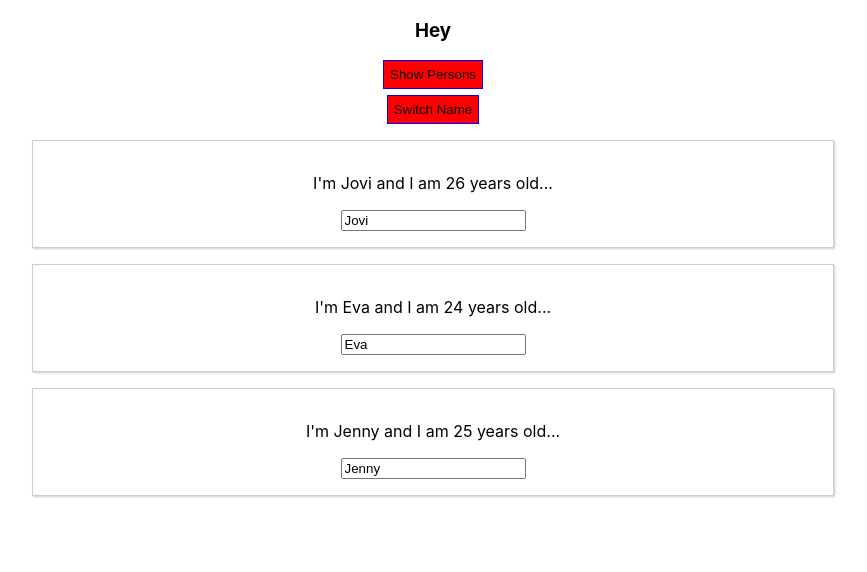
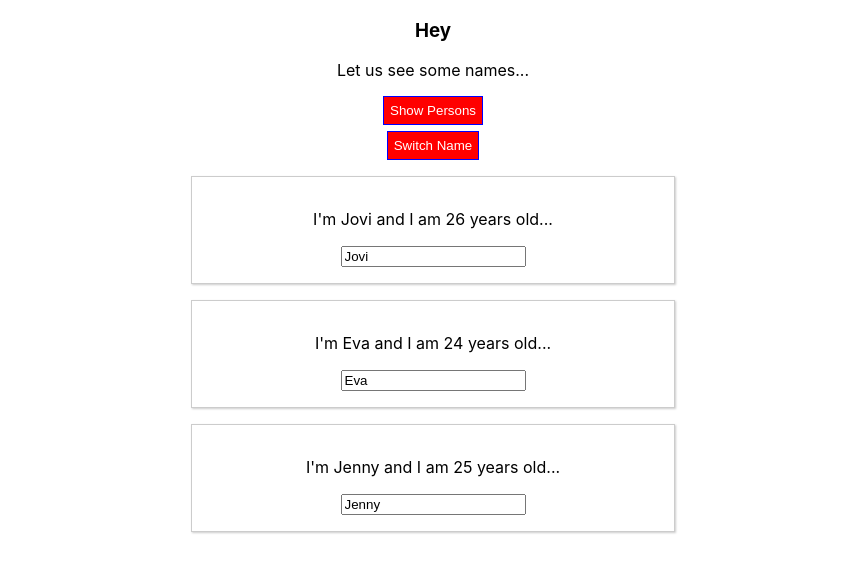
Before and after one commit to rollschild/react, a React (Create React App) app: page / in a window 1280 px wide. Shown: the top 572 px of the page, without its empty margins (207-1074 px from the left). Built offline with nearby package versions, Linux system fonts and the light colour scheme.

Commit message:
styling via Radium

```diff
--- a/package.json
+++ b/package.json
@@ -3,6 +3,7 @@
   "version": "0.1.0",
   "private": true,
   "dependencies": {
+    "radium": "^0.25.1",
     "react": "^16.7.0",
     "react-dom": "^16.7.0",
     "react-scripts": "2.1.3"
--- a/src/App.css
+++ b/src/App.css
@@ -1,3 +1,11 @@
 .App {
   text-align: center;
 }
+
+.red {
+  color: red;
+}
+
+.bold {
+  font-weight: bold;
+}
--- a/src/App.js
+++ b/src/App.js
@@ -1,4 +1,5 @@
 import React, {Component} from 'react';
+import Radium, {StyleRoot} from 'radium';
 import './App.css';
 import Person from './Person/Person';
 /*
@@ -84,13 +85,18 @@
     };
 
     const buttonStyle = {
-      backgroundColor: 'red',
+      backgroundColor: 'green',
+      color: 'white',
       font: 'inconsolata',
       padding: '6px',
       margin: '6px auto',
       border: '1px solid blue',
       cursor: 'pointer',
       display: 'block',
+      ':hover': {
+        backgroundColor: 'lightgreen',
+        color: 'black',
+      },
     };
 
     let persons = null;
@@ -111,12 +117,31 @@
           })}
         </div>
       );
+
+      buttonStyle.backgroundColor = 'red';
+      buttonStyle[':hover'] = {
+        backgroundColor: 'pink',
+        color: 'black',
+      };
     }
 
+    // let classes = ['red', 'bold'].join(' ');
+    const classes = [];
+    if (this.state.persons.length <= 2) {
+      classes.push('red');
+    }
+    if (this.state.persons.length <= 1) {
+      classes.push('bold');
+    }
     return (
+      <StyleRoot>
         <div className="App" style={appStyle}>
           <h3>Hey</h3>
-        <button style={buttonStyle} onClick={this.showNameHandler}>
+          <p className={classes.join(' ')}>Let us see some names...</p>
+          <button
+            style={buttonStyle}
+            onClick={this.showNameHandler}
+            key="button">
             Show Persons
           </button>
           <button
@@ -126,8 +151,9 @@
           </button>
           {persons}
         </div>
+      </StyleRoot>
     );
   };
 }
 
-export default App;
+export default Radium(App);
--- a/src/Person/Person.js
+++ b/src/Person/Person.js
@@ -1,10 +1,17 @@
 import React from 'react';
+import Radium from 'radium';
 import './Person.css';
 
 // ES6
 const person = props => {
+  const style = {
+    '@media (min-width: 500px)': {
+      width: '450px',
+    },
+  };
+
   return (
-    <div className="person">
+    <div className="person" style={style}>
       <p onClick={props.click}>
         I'm {props.name} and I am {props.age} years old...
       </p>
@@ -14,4 +21,4 @@
   );
 };
 
-export default person;
+export default Radium(person);
```
Also changed, not shown: 1 other file (tests, documents, lock files or other folders). Lines whose indentation alone changed are shown as unchanged.
